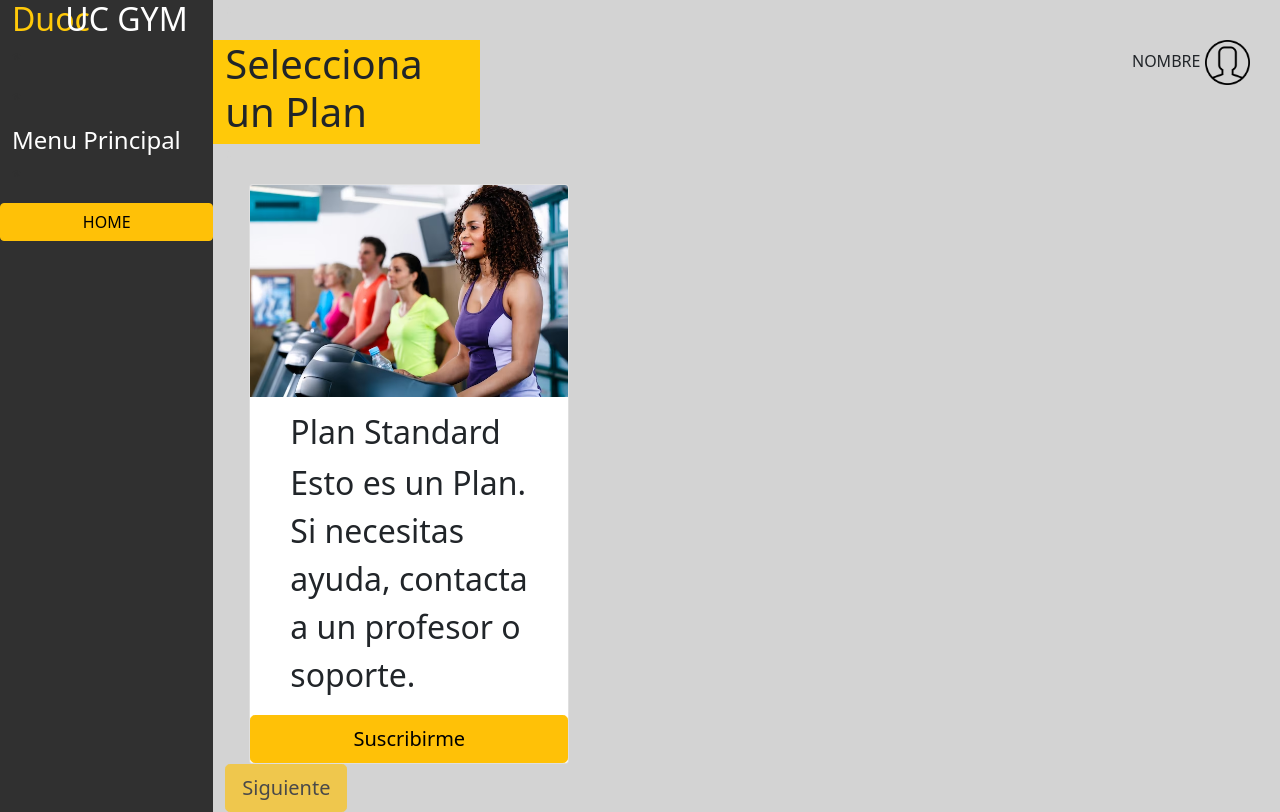
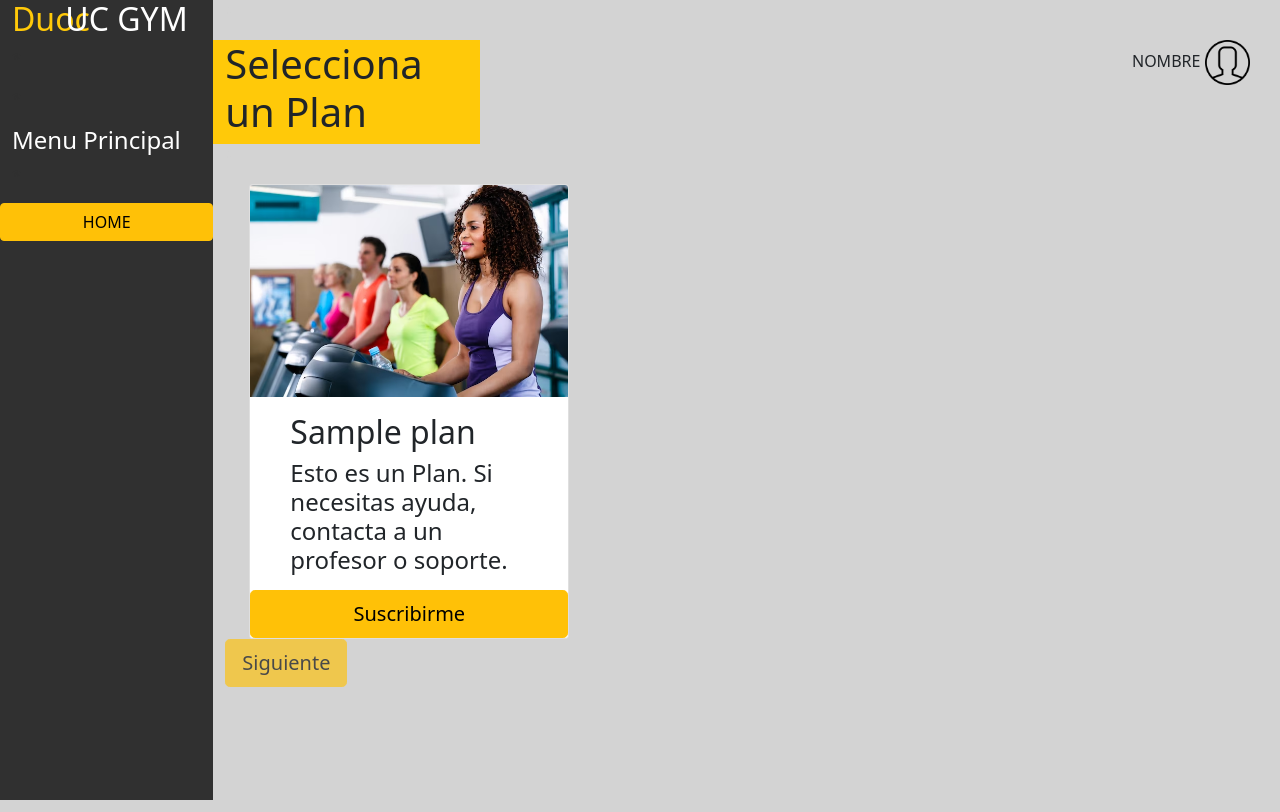
Before and after one commit to GonzaBah/DuocUCGYM, a Django app: page /planes_alumnos in a window 1280 px wide. Run offline with Django 4.2, Linux system fonts and the light colour scheme; tables that the repository leaves empty hold one stand-in row (values such as "Sample post").

Commit message:
planes se muestran desde la base de datos

```diff
--- a/gym/static/duoc_gym/js/botones.js
+++ b/gym/static/duoc_gym/js/botones.js
@@ -1,26 +1,28 @@
 //Load
 document.addEventListener("DOMContentLoaded", function(event) {
     // Todo lo que vaya aqui se ejecutará cuando cargue la página
-    document.getElementById('sig').disabled = true;
+    habilitarBoton(true)
 });
 
-
-//Planes
-function selSub() {
-    let $input = document.getElementById('sub')
-    $input.addEventListener('click', function () {
-        var texto = document.getElementById('sub');
-        texto.style.color="white";
+let $input = document.getElementById('sub')
+$input.addEventListener('click', function () {
+    if(this.value == "Suscribirme"){
+        // var texto = document.getElementById('sub');
+        this.style.color="white";
         this.value = "Seleccionado";
         this.style.backgroundColor = "green";
-
-    })
-    habilitarBoton()
-
-}
+        habilitarBoton(false)
+    }else{
+        // var texto = document.getElementById('sub');
+        this.style.color="";
+        this.value = "Suscribirme";
+        this.style.backgroundColor = "";
+        habilitarBoton(true)
+    }
+})
 
 //Habilitador
-function habilitarBoton(){
+function habilitarBoton(valor){
     'use strict';
-    document.getElementById('sig').disabled = false;
+    document.getElementById('sig').disabled = valor;
 }
--- a/gym/templates/duoc_gym/planes_alumnos.html
+++ b/gym/templates/duoc_gym/planes_alumnos.html
@@ -47,7 +47,6 @@
             <div class="row">
                 <div class="col-md-3  titulo_pagina">
                     <h1>Selecciona un Plan</h1>
-
                 </div>
                 <div class="col" style="align-items: end;"> NOMBRE <img src="{% static 'duoc_gym/resources/avatar-redondo.png' %}"
                     style="width: 45px;" alt=""></div>
@@ -57,37 +56,33 @@
             </div>
 
             <div class="container-md">
-
-
+                <div class="row">
+                {% for plan in listaPlanes%}
+                    <div class="col-md-3">
                         <form action="" class="formulario" style="font-size:32px">
                             <div class="form-group">
-
                                 <div class="card " style="width: 20rem;">
                                     <img src="../../static/duoc_gym/resources/ejercicio_custom.avif" alt="Avatar" class="card-img-top">
                                     <div class="container">
                                         <div class="card-body">
-                                    <h2 class="card-title">Plan Standard</h2>
-                                    <p class="card-text">Esto es un Plan. Si necesitas ayuda, contacta a un profesor o soporte.</p>
+                                            <h2 class="card-title">{{ plan.nombrePlan }}</h2>
+                                            <h4 class="card-text">Esto es un Plan. Si necesitas ayuda, contacta a un profesor o soporte.</h4>
                                         </div>
 
                                     </div>
-                            <input type="button" name="subs" id="sub" class="btn btn-warning btn-lg" onclick="selSub();" value="Suscribirme">
-
-
-
+                                    <input type="button" name="subs" id="sub" class="btn btn-warning btn-lg" value="Suscribirme">
+                                </div>
+                            </div>
+                        </form>
                     </div>
 
 
+                {% endfor %}
+                </div>
             </div>
 
 
-                </form>
-
-
-            </div>
-
-
-            <input href="{% url 'd_plan' %}" type="button" id="sig" name="next" class="btn btn-lg btn-warning " onclick="habilitarBoton();" value="Siguiente" disabled>
+            <button class="btn btn-warning btn-lg" id="sig" name="next" disabled><a href="{% url 'd_plan' %}" type="button"  style="color: inherit; text-decoration: inherit;">Siguiente</a></button>
 
         </div>
     </div>
--- a/gym/views.py
+++ b/gym/views.py
@@ -1,4 +1,5 @@
 from django.shortcuts import render
+from .models import *
 
 # Create your views here.
 
@@ -15,7 +16,11 @@
     return render(request, 'duoc_gym/socios_registrarse.html')
 
 def planes_alumnos(request):
-    return render(request, 'duoc_gym/planes_alumnos.html')
+    listaPlanes = Plan.objects.all()
+    contexto = {
+        "listaPlanes": listaPlanes
+    }
+    return render(request, 'duoc_gym/planes_alumnos.html', contexto)
 
 def desc_plan(request):
     return render(request, 'duoc_gym/descripcion_plan.html')
```
Lines whose indentation alone changed are shown as unchanged.
